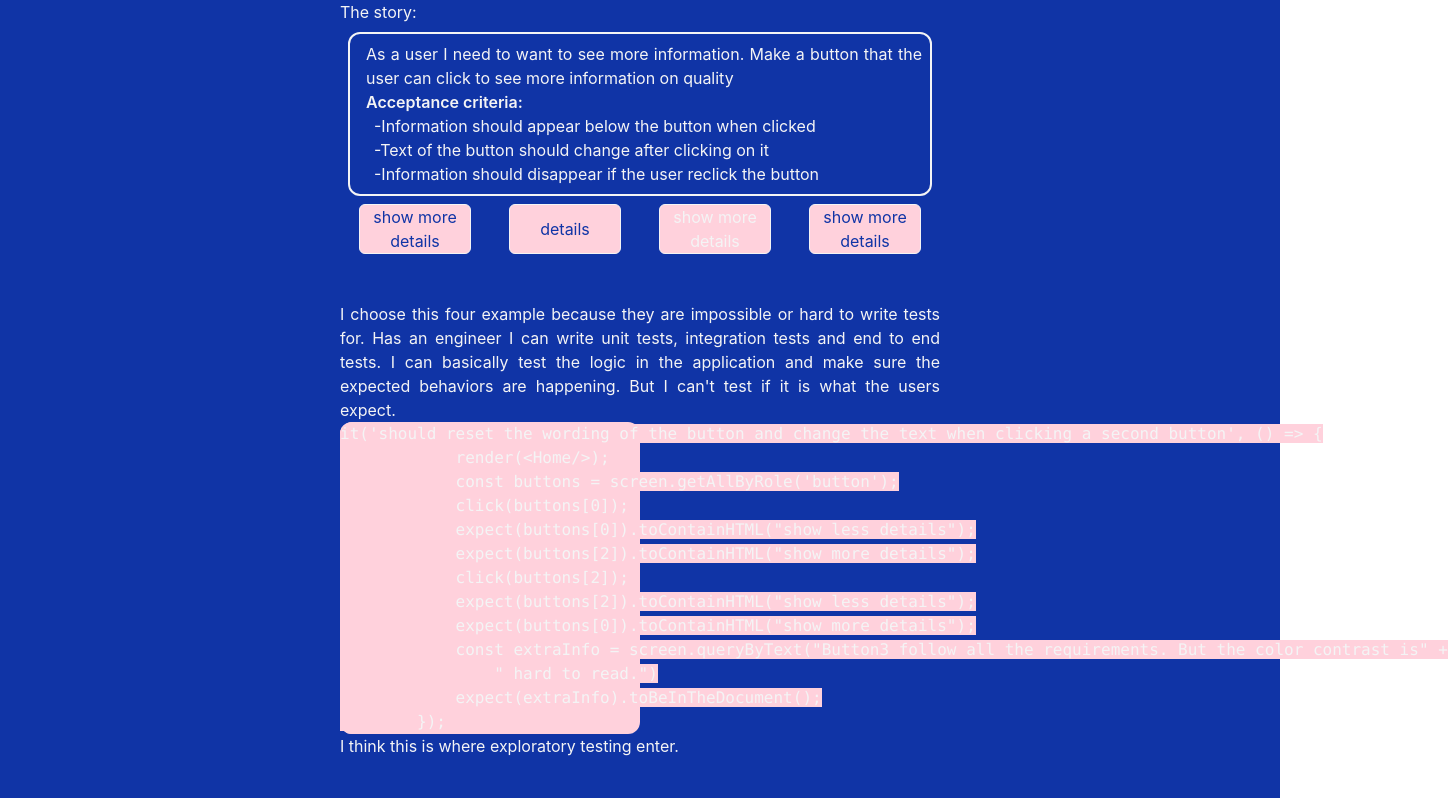
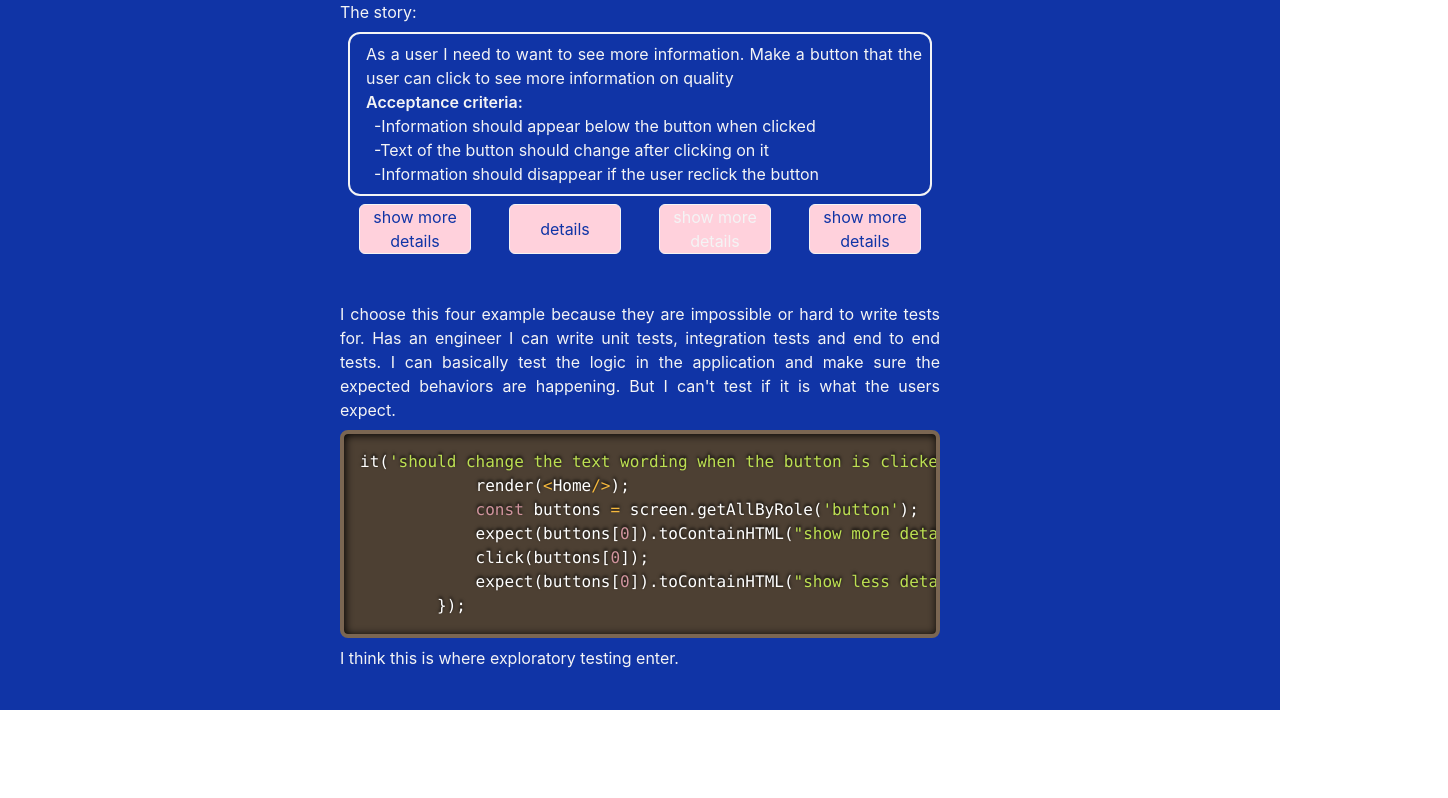
Before and after one commit to willot/Quality, a React (Create React App) app: page / in a window 1280 px wide. Shown: the part 780-1578 px from the top of the page, 1448 px wide, since content can reach past the window. After the commit the page ends 1490 px from the top, so only its background shows below. Built offline with nearby package versions, Linux system fonts and the light colour scheme.

Commit message:
added library for showing code

```diff
--- a/package.json
+++ b/package.json
@@ -13,6 +13,7 @@
     "react": "^18.2.0",
     "react-dom": "^18.2.0",
     "react-scripts": "5.0.1",
+    "react-syntax-highlighter": "^15.5.0",
     "typescript": "^4.4.2",
     "web-vitals": "^2.1.0"
   },
@@ -41,6 +42,7 @@
     ]
   },
   "devDependencies": {
+    "@types/react-syntax-highlighter": "^15.5.4",
     "autoprefixer": "^10.4.8",
     "postcss": "^8.4.16",
     "tailwindcss": "^3.1.8"
--- a/src/pages/Home.tsx
+++ b/src/pages/Home.tsx
@@ -1,6 +1,8 @@
 import {useState} from "react";
 import {ExampleButton} from "../components/ExampleButton";
 import {ExampleButtonNotAccessible} from "../components/ExampleButtonNotAccessible";
+import { dark } from 'react-syntax-highlighter/dist/esm/styles/prism';
+import { Prism as SyntaxHighlighter } from 'react-syntax-highlighter';
 
 export const Home = () => {
     const [textDetails, setTextDetails] = useState("");
@@ -153,16 +155,14 @@
                 application and make sure the expected behaviors are happening. But I can't test if it is what the users
                 expect.
             </section>
+            <SyntaxHighlighter
+                language='javascript'
+                style={dark}
+                highlighter={"prism" || "hljs"}
+            >
+                {test1}
+            </SyntaxHighlighter>
 
-                {/*<code className="bg-bladk">{test1}</code>*/}
-                {/*<code>{test2}</code>*/}
-            {/*</pre>*/}
-            <section className="bg-pink rounded-xl text-left w-11/12 md:w-9/12 lg:w-6/12 2xl:w-4/12">
-
-            <pre className="bg-pink rounded-xl text-left w-11/12 md:w-9/12 lg:w-6/12 2xl:w-4/12">
-                <code className="bg-pink rounded-xl text-left w-11/12 md:w-9/12 lg:w-6/12 2xl:w-4/12">{test3}</code>
-            </pre>
-            </section>
             <p>I think this is where exploratory testing enter. </p>
 
         </section>
```
Also changed, not shown: 2 other files (tests, documents, lock files or other folders).
